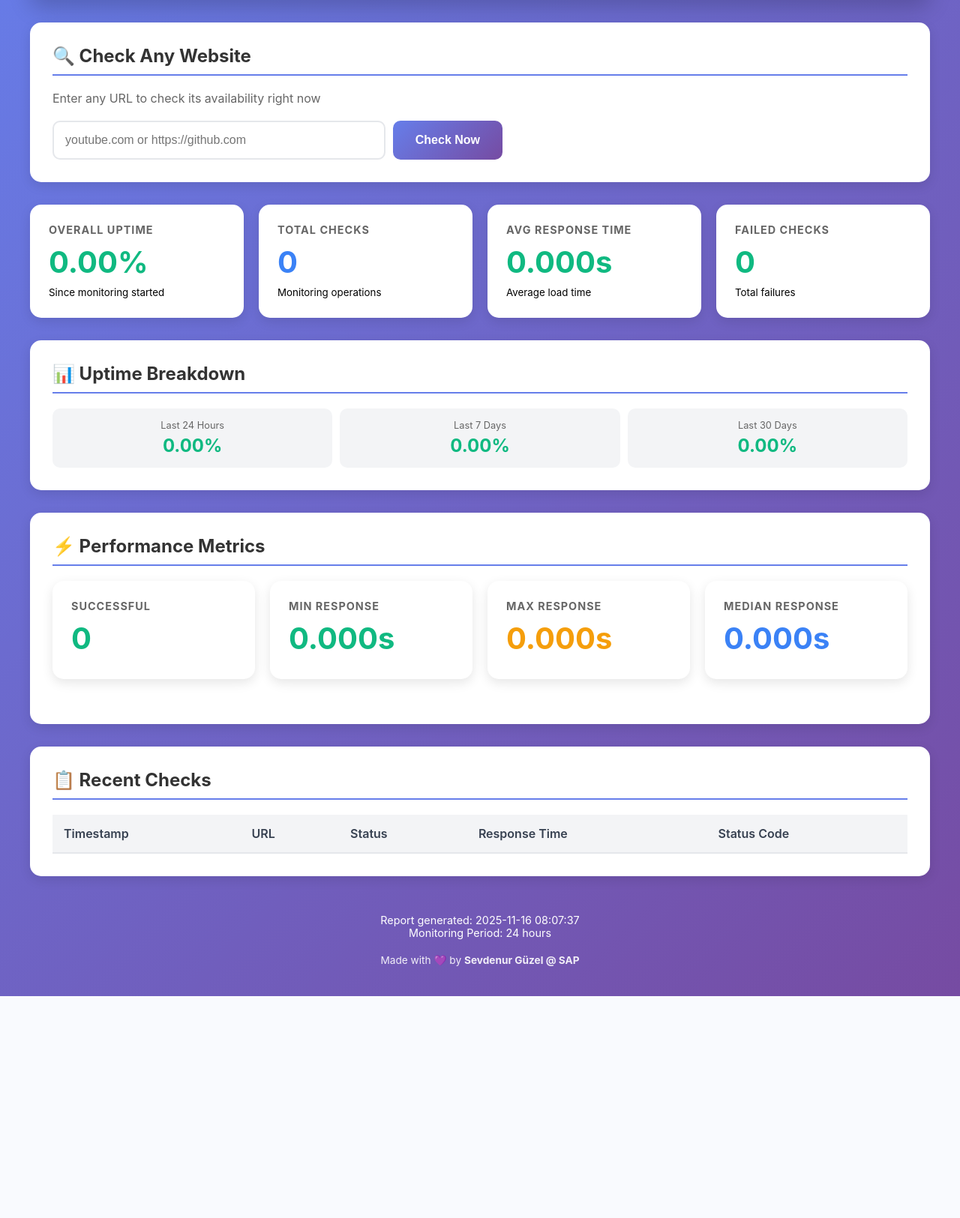
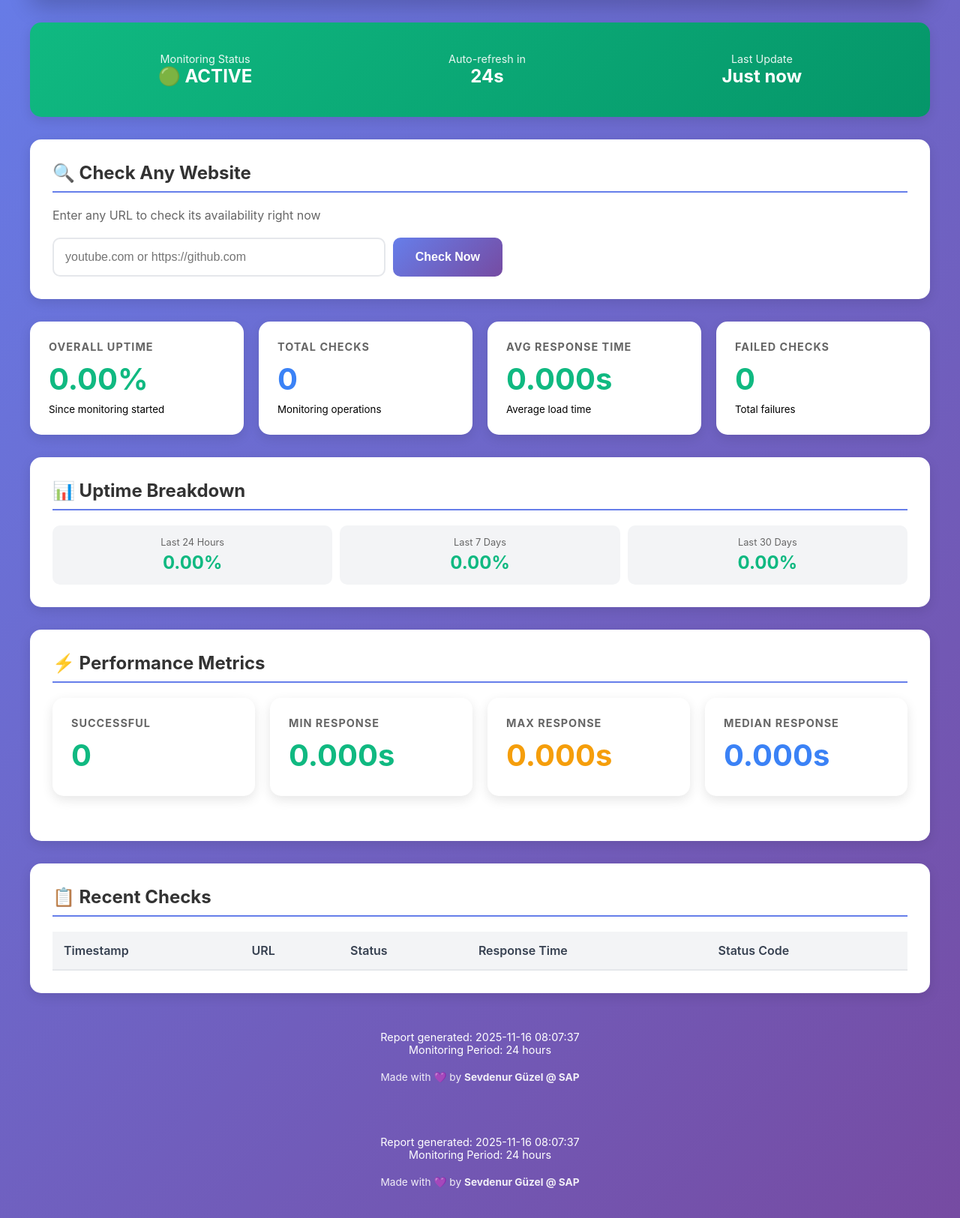
Before and after one commit to GuezelS/web-availability-monitor, a Flask app: page / in a window 1280 px wide. Shown: the part 160-1785 px from the top of the page at 75% size. Before the commit the page ends 1489 px from the top, so only its background shows below. Run offline with Flask 3, Linux system fonts and the light colour scheme; data that the repository does not hold is empty.

Commit message:
feat: add auto-refresh and live monitoring status

```diff
--- a/templates/index.html
+++ b/templates/index.html
@@ -192,6 +192,25 @@
             <p class="subtitle">Real-time Monitoring Dashboard</p>
         </div>
 
+        <!-- Live Status Indicator -->
+        <div class="section" style="background: linear-gradient(135deg, #10b981 0%, #059669 100%); color: white; margin-bottom: 30px; text-align: center;">
+            <div style="display: flex; justify-content: space-around; align-items: center; padding: 10px;">
+                <div>
+                    <div style="font-size: 0.9em; opacity: 0.9;">Monitoring Status</div>
+                    <div style="font-size: 1.5em; font-weight: bold;">🟢 ACTIVE</div>
+                </div>
+                <div>
+                    <div style="font-size: 0.9em; opacity: 0.9;">Auto-refresh in</div>
+                    <div style="font-size: 1.5em; font-weight: bold;"><span id="refresh-timer">30</span>s</div>
+                </div>
+                <div>
+                    <div style="font-size: 0.9em; opacity: 0.9;">Last Update</div>
+                    <div style="font-size: 1.5em; font-weight: bold;">Just now</div>
+                </div>
+            </div>
+        </div>
+
+
         <!-- Instant URL Check -->
         <div class="section" style="margin-bottom: 30px;">
             <h2>🔍 Check Any Website</h2>
@@ -362,5 +381,32 @@
                 Made with 💜 by <strong>Sevdenur Güzel @ SAP</strong>
             </p>
         </div>
+
+        <!-- Footer -->
+        <div class="footer">
+            <p>Report generated: {{ report.report_generated }}</p>
+            <p>Monitoring Period: {{ report.report_period_hours }} hours</p>
+            <p style="margin-top: 20px; font-size: 0.95em; opacity: 0.9;">
+                Made with 💜 by <strong>Sevdenur Güzel @ SAP</strong>
+            </p>
+        </div>
+    </div>
+
+    <!-- Auto-refresh JavaScript -->
+    <script>
+        // Auto-refresh dashboard every 30 seconds
+        setTimeout(function() {
+            location.reload();
+        }, 30000);  // 30000ms = 30 seconds
+
+        // Optional: Show countdown timer
+        let countdown = 30;
+        setInterval(function() {
+            countdown--;
+            if (countdown <= 0) countdown = 30;
+            const timer = document.getElementById('refresh-timer');
+            if (timer) timer.textContent = countdown;
+        }, 1000);
+    </script>
 </body>
 </html>
```
